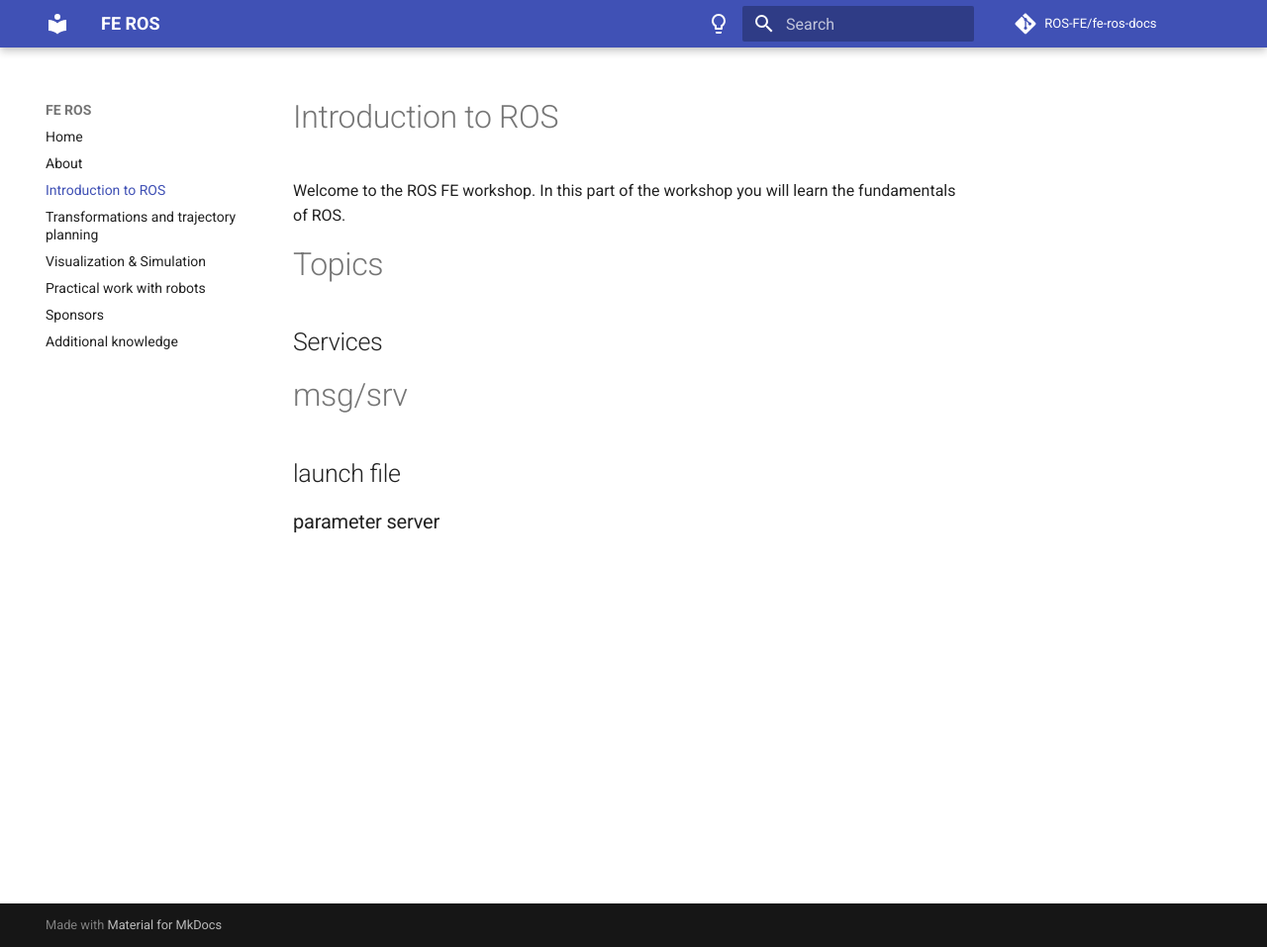
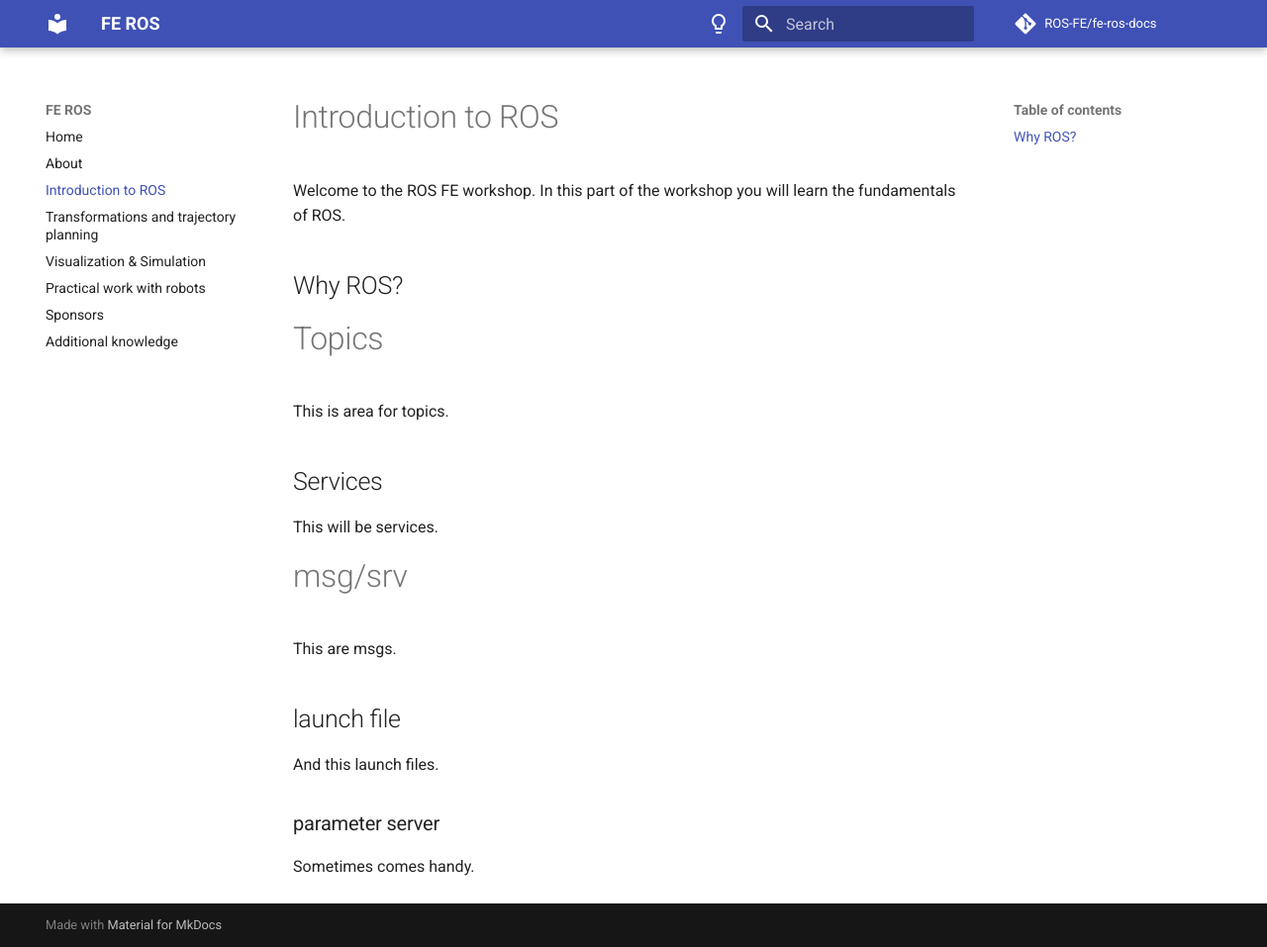
Before and after one commit to ROS-FE/fe-ros-docs, an MkDocs documentation site: the page built from docs/introduction/index.md, in a window 1280 px wide and 957 px high. Shown: the whole window at 99% size. Built offline with MkDocs 1.6.1 and Material for MkDocs 9.7.7, drawn with Linux system fonts in a browser that asks for light colours; comment, search, counter and statistics services are not loaded.

Commit message:
Update index.md

```diff
--- a/docs/introduction/index.md
+++ b/docs/introduction/index.md
@@ -2,14 +2,26 @@
 
 Welcome to the ROS FE workshop. In this part of the workshop you will learn the fundamentals of ROS.
 
+## Why ROS?
+
 Topics
 ==============
+
+This is area for topics.
 
 Services
 --------------
 
+This will be services.
+
 # msg/srv
+
+This are msgs.
 
 ## launch file
 
+And this launch files.
+
 ### parameter server
+
+Sometimes comes handy.
```
